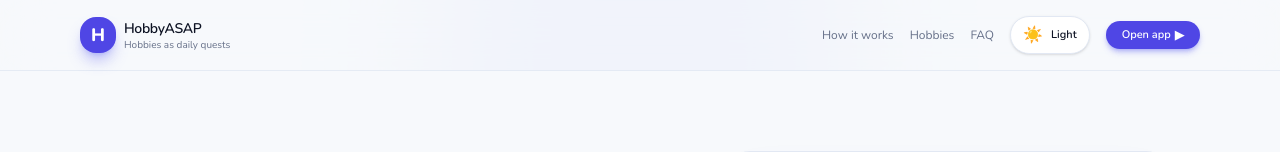
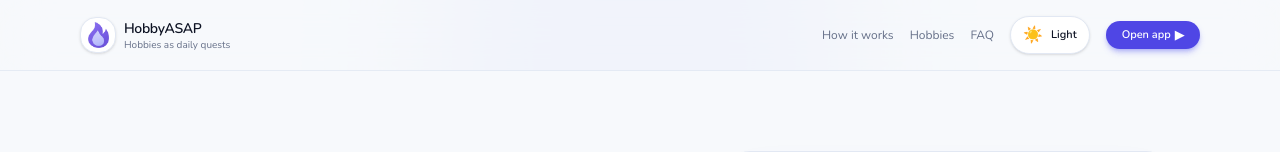
Before and after one commit to Luciano655dev/HobbyASAP, a Next.js app: page / in a window 1280 px wide. Shown: the top 152 px of the page. Built offline with nearby package versions, Linux system fonts and the light colour scheme.

Commit message:
new logo

```diff
--- a/app/layout.tsx
+++ b/app/layout.tsx
@@ -37,6 +37,7 @@ export const metadata = {
   description:
     "AI-powered learning paths, masterclasses, quests, Levels, and streaks.",
   icons: {
-    icon: "/logo.png",
+    icon: "/Logo.png",
+    apple: "/Logo.png",
   },
 }
--- a/components/layout/Navbar.tsx
+++ b/components/layout/Navbar.tsx
@@ -1,4 +1,5 @@
 import Link from "next/link"
+import Image from "next/image"
 import ThemeToggle from "./ThemeToggle"
 
 export default function Navbar() {
@@ -18,9 +19,14 @@ export default function Navbar() {
             href="/"
             className="flex items-center gap-2 transition hover:opacity-90"
           >
-            <div className="flex h-9 w-9 items-center justify-center rounded-2xl bg-accent-strong text-lg font-black text-white shadow-lg shadow-accent/40">
-              H
-            </div>
+            <Image
+              src="/Logo.png"
+              alt="HobbyASAP logo"
+              width={36}
+              height={36}
+              priority
+              className="h-9 w-9 rounded-2xl border border-border bg-surface p-1 shadow-sm object-contain"
+            />
             <div>
               <p className="text-sm font-semibold tracking-tight text-text">
                 HobbyASAP
```
Also changed, not shown: app/icon.png (added), public/Logo.png (added).
